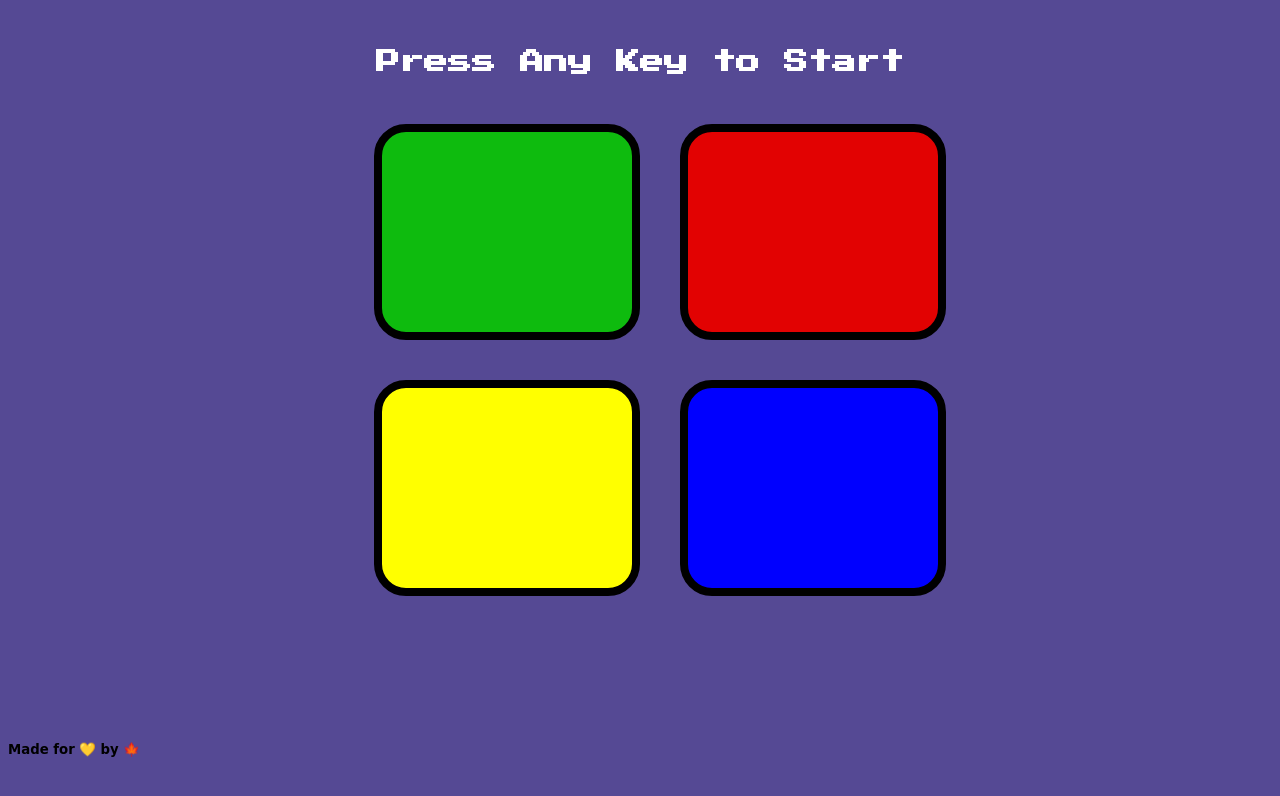
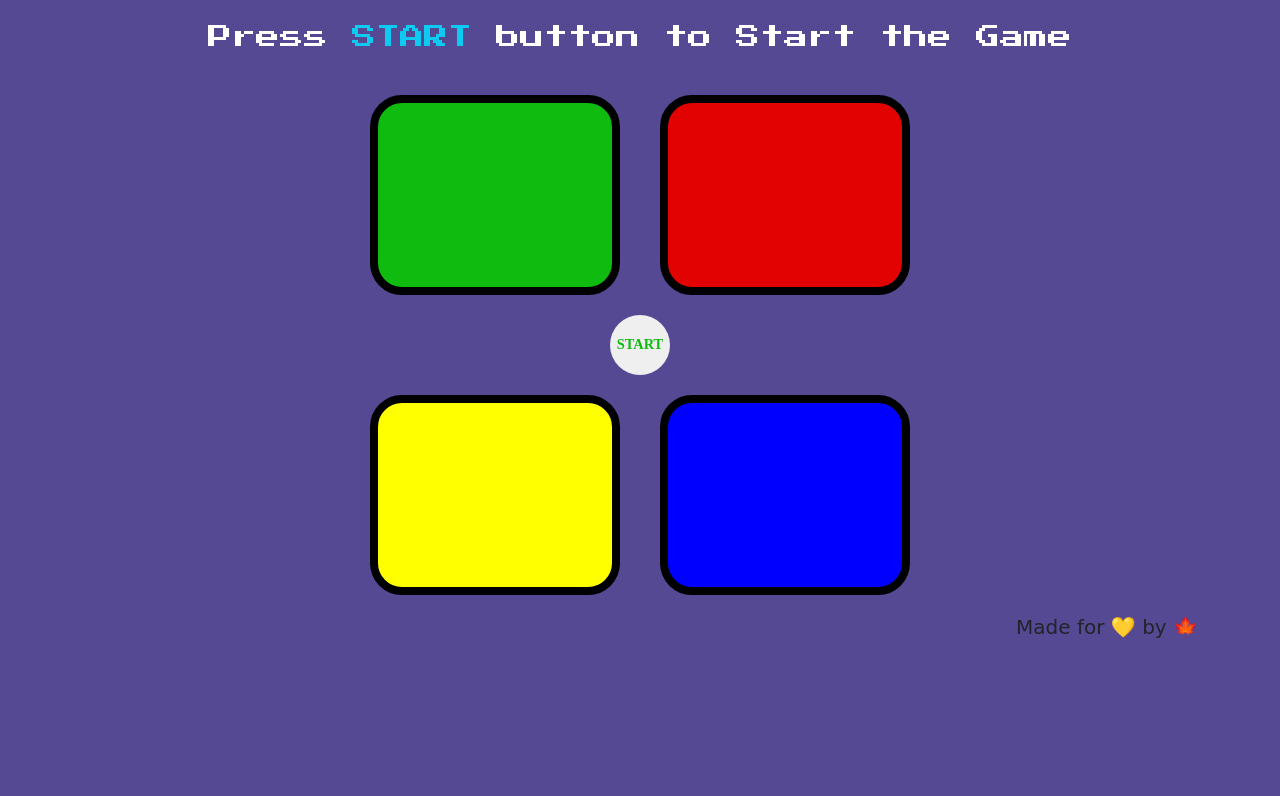
Before and after one commit to msdian0007/Simon-Game, a plain HTML site: page index.html in a window 1280 px wide. Drawn offline with nearby package versions, Linux system fonts and the light colour scheme.

Commit message:
second update

```diff
--- a/css/style.css
+++ b/css/style.css
@@ -7,20 +7,21 @@ body{
 
 .big_title{
     color: #fff;
+    line-height: 35px;
     font-size: 1.5rem;
     text-align: center;
-    margin: 50px 0;
+    margin: 20px 0;
 }
 
-.row{
+.row_1, .row_2{
     display: flex;
     justify-content: center;
 }
 
-.btn{
+.bttn{
     width: 250px;
     height: 200px;
-    margin: 0 0 40px 40px;
+    margin:20px 20px;
     border: 0.5rem solid #000;
     border-radius: 2rem;
 }
@@ -35,6 +36,23 @@ body{
 }
 .blue{
     background-color: blue;
+}
+
+.start_button{
+    font-family: 'Times New Roman', Times, serif;
+    width: 60px;
+    height: 60px;
+    font-size: 0.9rem;
+    border-radius: 100%;
+    border: 0;
+    color: rgb(14, 187, 14);
+    font-weight: bold;
+}
+
+.start_button_hover{
+    box-shadow: 0px 0px 10px 5px rgb(162, 163, 163);
+    color: #000;
+    scale: 1.1;
 }
 
 .pressed{
@@ -52,5 +70,5 @@ body{
 .footerInfo{
     font-family: cursive;
     position: absolute;
-    top: 90%;
+    /* top: 90%; */
 }
--- a/index.html
+++ b/index.html
@@ -5,6 +5,8 @@
     <meta http-equiv="X-UA-Compatible" content="IE=edge">
     <meta name="viewport" content="width=device-width, initial-scale=1.0">
     <title>Simon Game</title>
+    <!-- boot strap -->
+    <link href="https://cdn.jsdelivr.net/npm/bootstrap@5.2.0/dist/css/bootstrap.min.css" rel="stylesheet" integrity="sha384-gH2yIJqKdNHPEq0n4Mqa/HGKIhSkIHeL5AyhkYV8i59U5AR6csBvApHHNl/vI1Bx" crossorigin="anonymous">
     <!-- style -->
     <link rel="stylesheet" href="css/style.css">
     <!-- font style -->
@@ -12,25 +14,30 @@
 
 </head>
 <body>
-    <h1 class="big_title ">Press Any Key to Start</h1>
+    <h1 class="big_title ">Press <span class="text-info">START</span> button to Start the Game</h1>
     <div class="container">
-        <div class="row">
-            <div type="button" id="green" class="btn green">
+        <div class="row-cols-sm-2 row_1">
+            <div type="button" id="green" class="bttn green">
 
             </div>
-            <div type="button" id="red" class="btn red">
+            <div type="button" id="red" class="bttn red">
 
             </div>
         </div>
-        <div class="row">
-            <div type="button" id="yellow" class="btn yellow">
+        <div class="d-flex justify-content-center">
+            <button class="start_button">START</button>
+        </div>
+        <div class="row_2 row-cols-sm-2">
+            <div type="button" id="yellow" class="bttn yellow">
 
             </div>
-            <div type="button" id="blue" class="btn blue">
+            <div type="button" id="blue" class="bttn blue">
 
             </div>
         </div>
-        <h5 class="footerInfo">Made for &#128155; by &#x1F341;</h5>
+        <div class="d-flex justify-content-end">
+            <h5 class="footerInfo">Made for &#128155; by &#x1F341;</h5>
+        </div>
     </div>
 
 
--- a/js/index.js
+++ b/js/index.js
@@ -14,7 +14,21 @@ $(document).keypress(function(){
     },400);
 });
 
-$(".btn").click(function(){
+$(".start_button").click(function(){
+    $(this).addClass("start_button_hover");
+    setTimeout(function(){
+        $(".start_button").removeClass("start_button_hover");
+    },200)
+
+    setTimeout(function(){
+        if(!gameStart){
+            nextSequence();
+            gameStart=true;
+        }
+    },400);
+});
+
+$(".bttn").click(function(){
     const getId = $(this).attr("id");
     userInput.push(getId);
 
@@ -50,7 +64,7 @@ function checkAns(userInpLength){
     else{
         playSound("wrong");
         $("body").addClass("wrongInput");
-        $(".big_title").html("Game over, press any key to Restart")
+        $(".big_title").html("Game Over!"+"<br>"+"Press START button to Restart the Game")
         setTimeout(function(){
             $("body").removeClass("wrongInput");
         },500)
```
